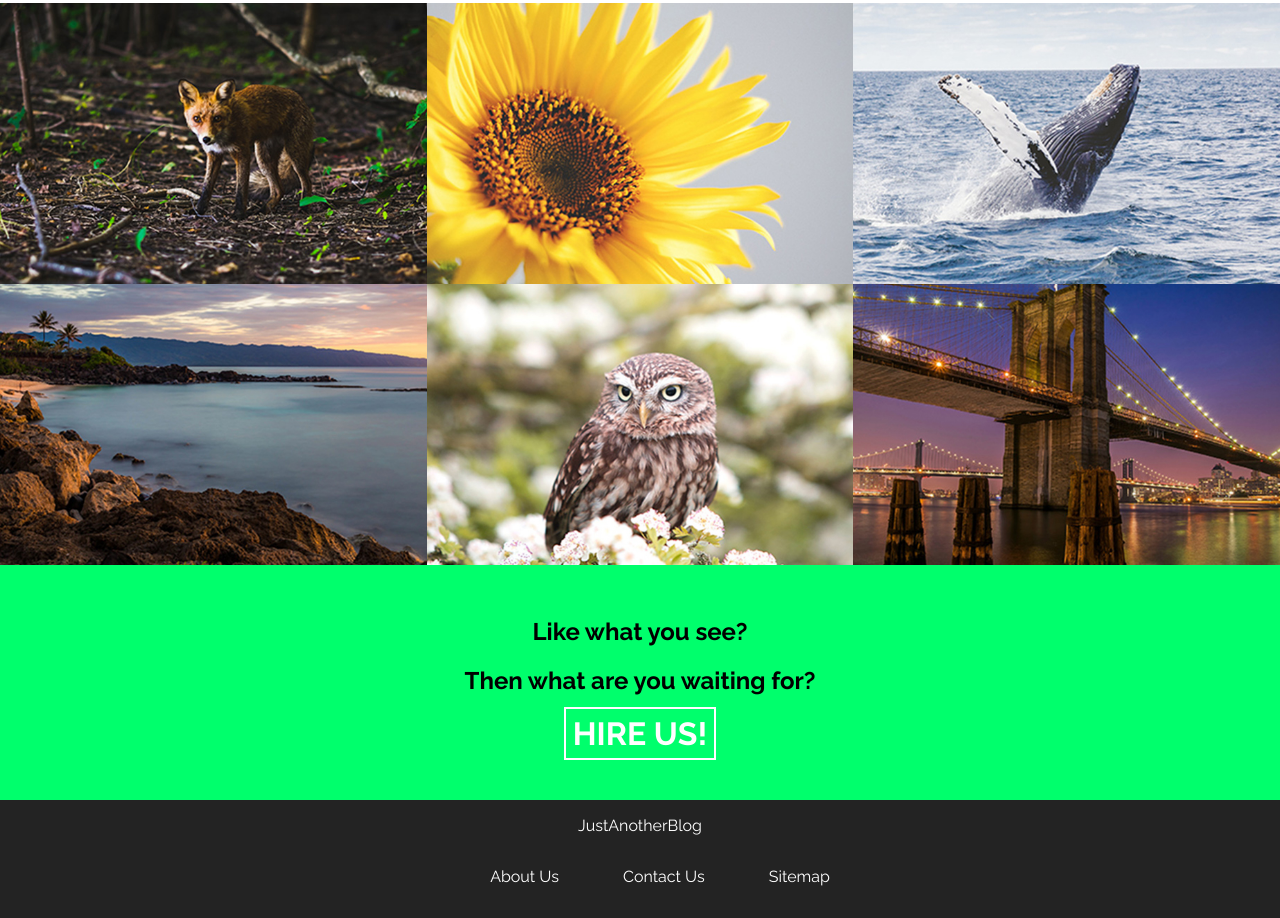
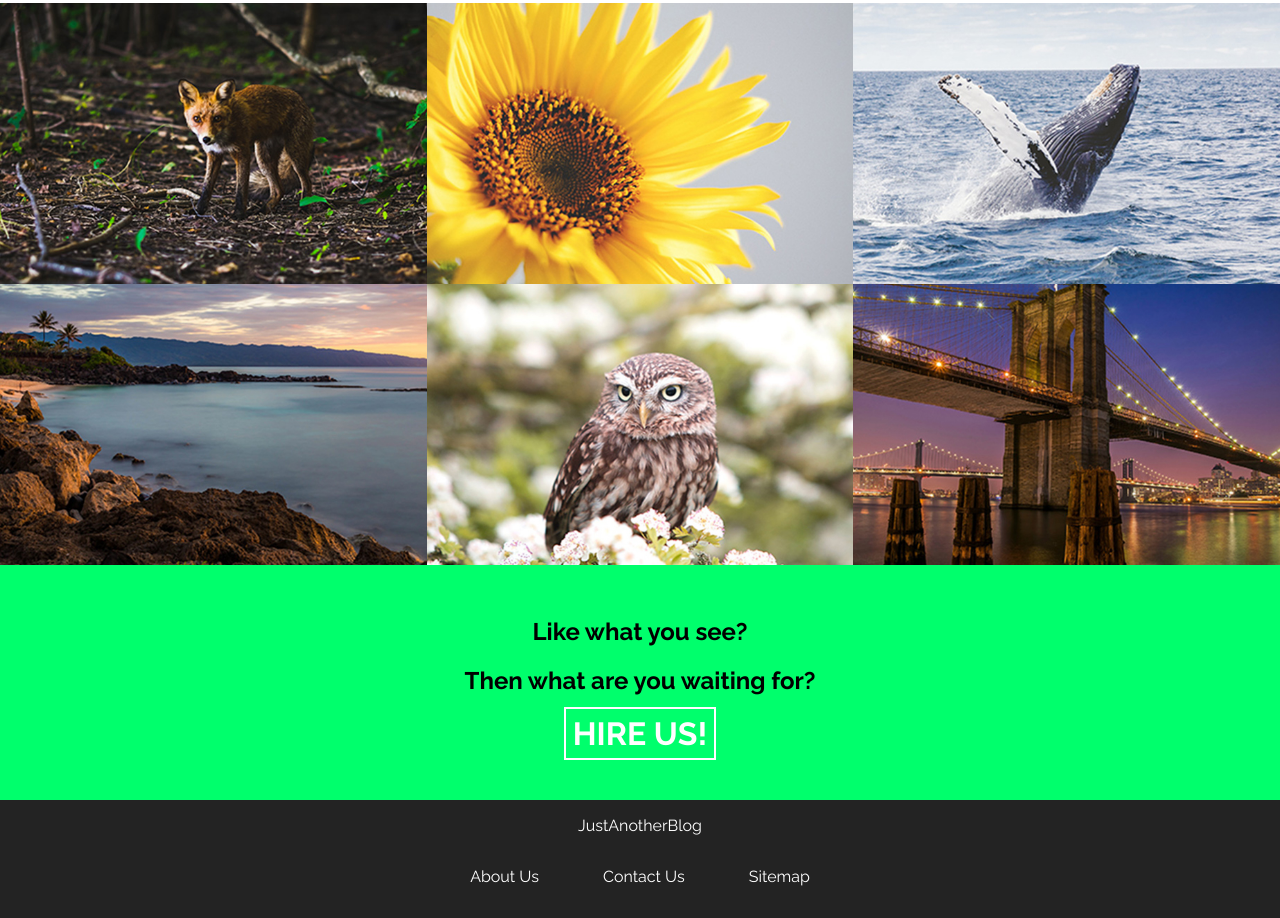
Before and after one commit to bhavukp/CreativeIncwebsite, a plain HTML site: page index.html in a window 1280 px wide. Shown: the part 1208-2126 px from the top of the page. Drawn offline with Linux system fonts and the light colour scheme.

Commit message:
Update style.css

```diff
--- a/style.css
+++ b/style.css
@@ -271,6 +271,10 @@ footer p{
 	padding-bottom: 1em;
 }
 
+.col-1 ul.unordered-list{
+	padding:0px;
+}
+
 @media(max-width:440px){
 	.col-1 ul.unordered-list{
 		padding: 0;
```
